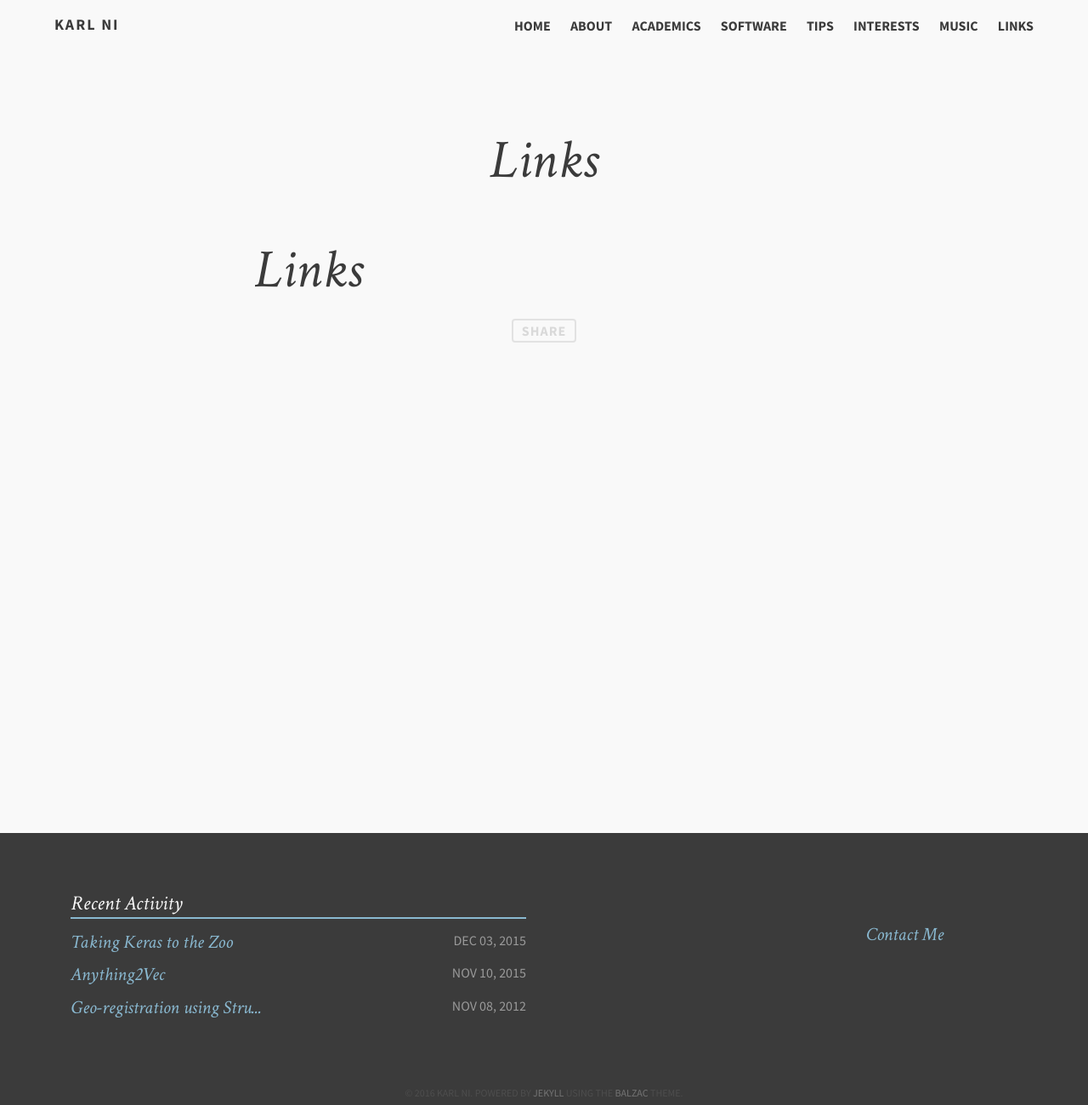
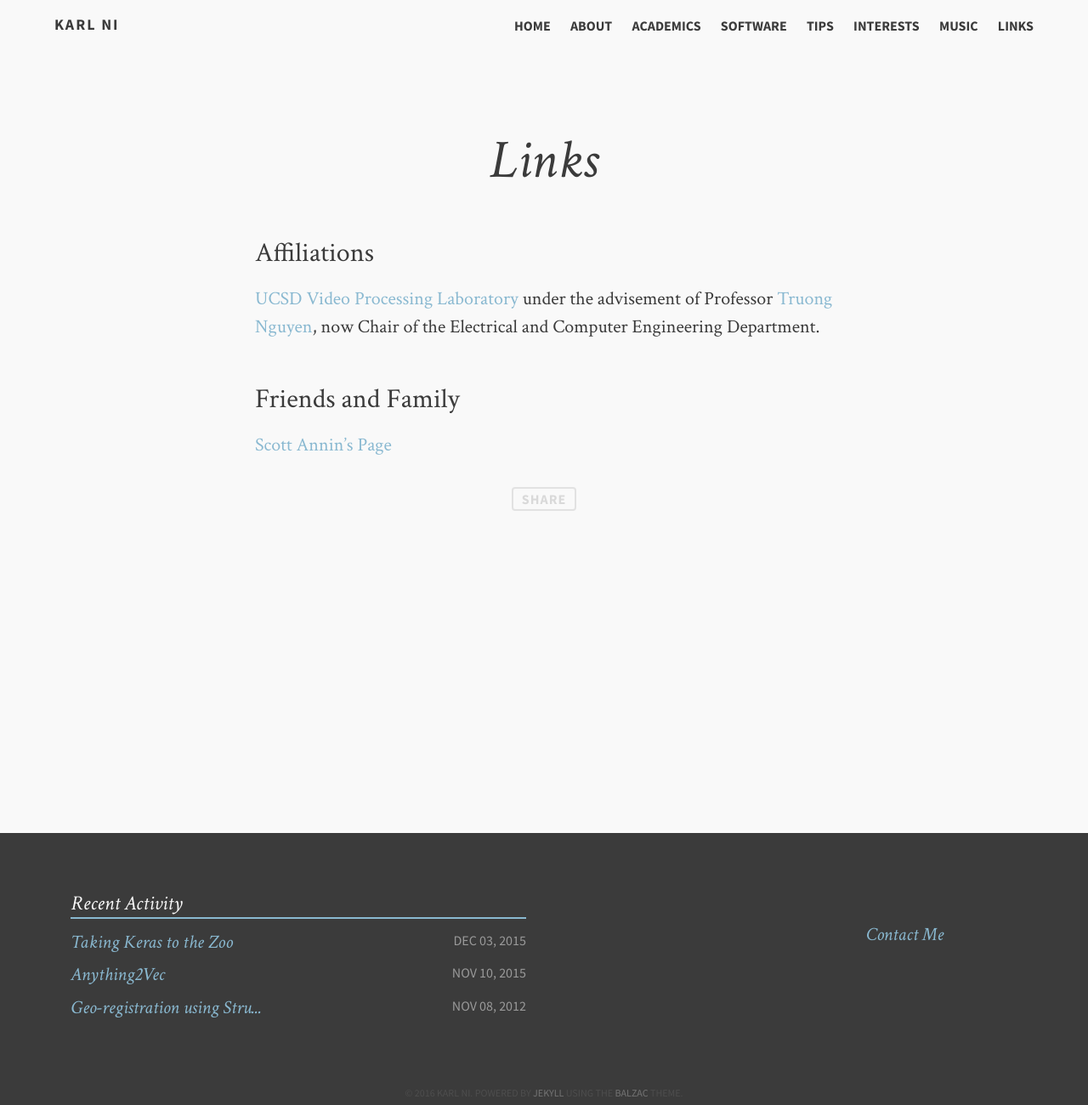
Before and after one commit to UCKarl/UCKarl.github.io, a Jekyll site: the page built from links.md, in a window 1280 px wide. Shown: the whole page at 85% size. Built offline with Jekyll 4.4.1, drawn with Linux system fonts in a browser that asks for light colours; comment, search, counter and statistics services are not loaded.

Commit message:
Updated more text

```diff
--- a/links.md
+++ b/links.md
@@ -5,4 +5,10 @@ title: Links
 tags: [links]
 ---
 
-# Links
+
+
+### Affiliations
+[UCSD Video Processing Laboratory](http://videoprocessing.ucsd.edu/) under the advisement of Professor [Truong Nguyen](http://jacobsschool.ucsd.edu/faculty/faculty_bios/index.sfe?fmp_recid=48), now Chair of the Electrical and Computer Engineering Department.
+
+### Friends and Family
+[Scott Annin's Page](http://mathfaculty.fullerton.edu/sannin/)
```
Also changed, not shown: music.md (+1 -1 lines), publications.md (+1 -1 lines).
